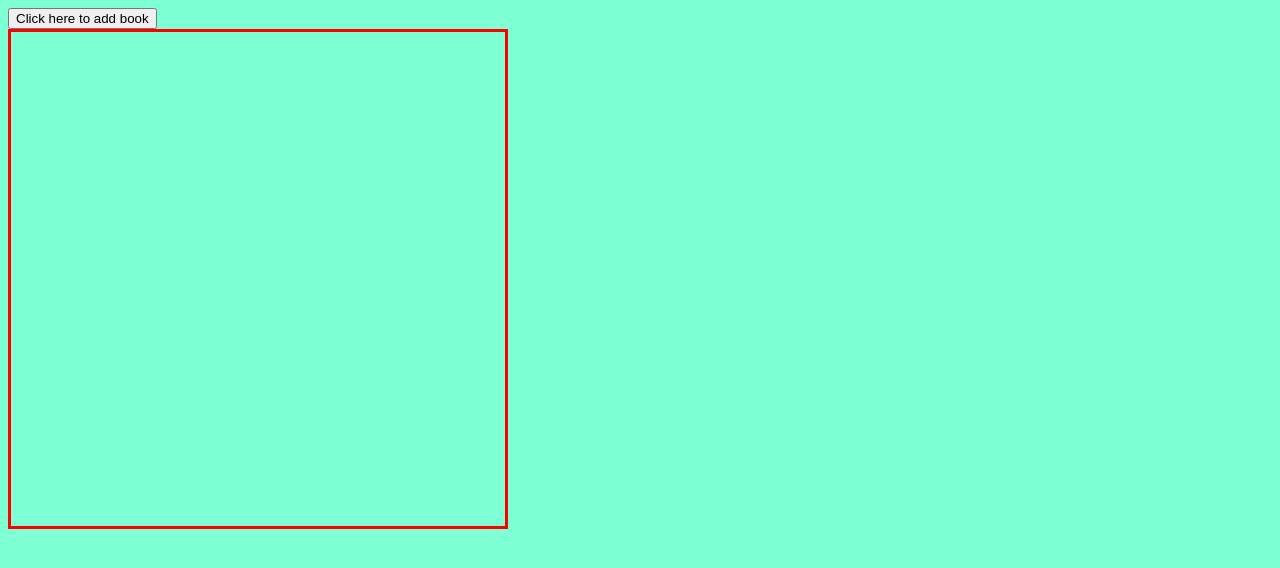
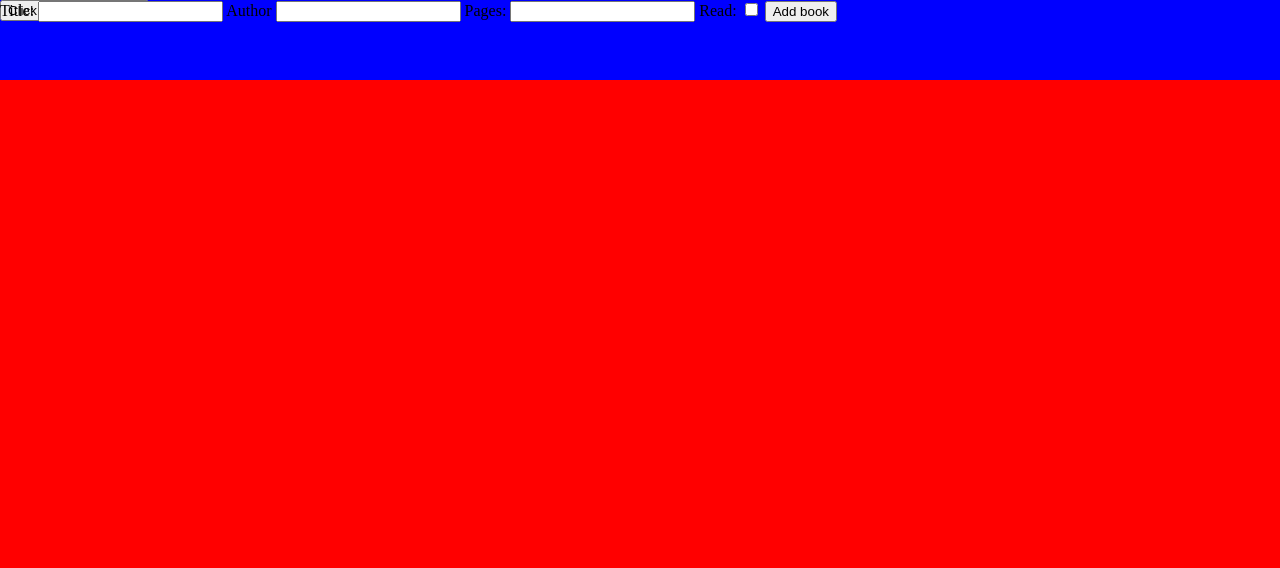
Before and after one commit to implexrr/bookshelf, a plain HTML site: page index.html in a window 1280 px wide. Drawn offline with Linux system fonts and the light colour scheme.

Commit message:
Change css to grid style

```diff
--- a/css-files/index.css
+++ b/css-files/index.css
@@ -2,26 +2,49 @@
   box-sizing: border-box;
 }
 
-body {
-  background-color: aquamarine;
-  width: 100vh;
+html, body {
+  padding: 0;
+  margin: 0;
+}
+
+html {
+  width: 100%;
   height: 100%;
 }
 
+body {
+  background-color: aquamarine;
+  width: 100%;
+  height: 100%;
+  display: grid;
+  grid-template-rows: 10% 1fr;
+  grid-template-columns: repeat(4, 1fr);
+}
+
+form {
+  grid-row: 1 / 2;
+  grid-column: 1 / -1;
+}
+
+#display-form-container {
+  background-color: blue;
+  grid-row: 1 / 2;
+  grid-column: 1 / -1;
+}
+
+#display-form {
+  display: flex;
+  justify-content: center;
+  align-items: center;
+}
+
 #bookshelf {
-  border: solid red;
-  display: grid;
-  grid-template-columns: repeat(auto-fit, minmax(200px, 1fr));
-  width: 500px;
-  height: 500px
+  background-color: red;
+  grid-row: 2 / 3;
+  grid-column: 1 / -1;
 }
 
 .book {
   border: 3px solid black;
   opacity: 0.6;
-  height: 200px;
 }
-
-form {
-  display: none;
-}
--- a/index.html
+++ b/index.html
@@ -8,7 +8,9 @@
   <title>Your bookshelf</title>
 </head>
 <body>
-  <button id="display-form">Click here to add book</button>
+  <div id="display-form-container">
+    <button id="display-form">Click here to add book</button>
+  </div>
   <form>
     <label for="title">Title:</label>
     <input type="text" id="title" name="title" required>
@@ -21,13 +23,9 @@
     <button id="add-book">Add book</button>
   </form>
   <div id="bookshelf">
-    <!-- <div class="book">
-      <div class="title">Booktitle</div>
-      <div class="author">Author</div>
-      <div class="pages">Pages</div>
-      <div class="read">Read</div>
-    </div> -->
+
   </div>
+
   <script src="/js-files/index.js"></script>
 </body>
 </html>
--- a/js-files/index.js
+++ b/js-files/index.js
@@ -97,5 +97,5 @@ function changeReadStatus () {
 }
 
 function showUserForm(e) {
-  document.querySelector("form").style.display = 'block';
+  document.querySelector("form").style.display = 'grid';
 }
```
